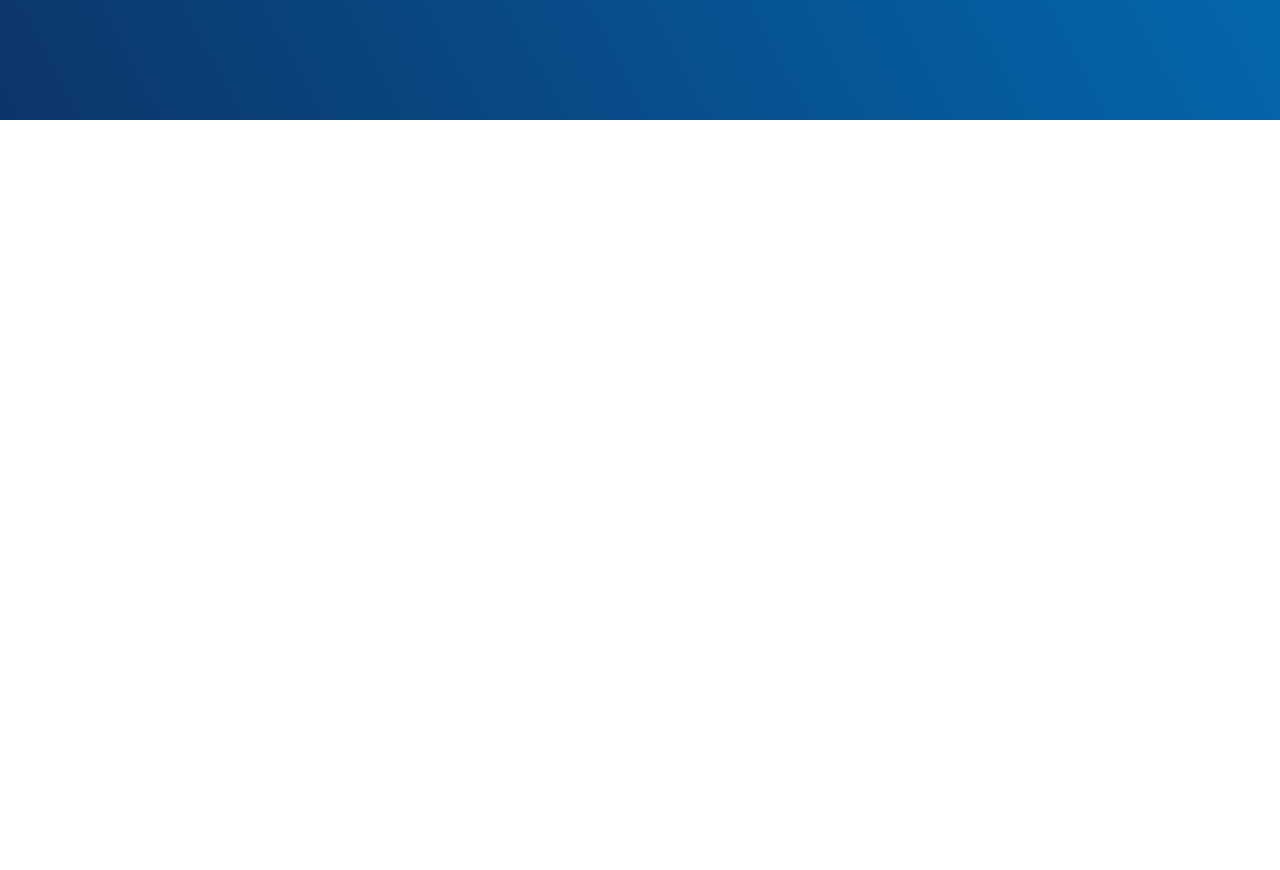
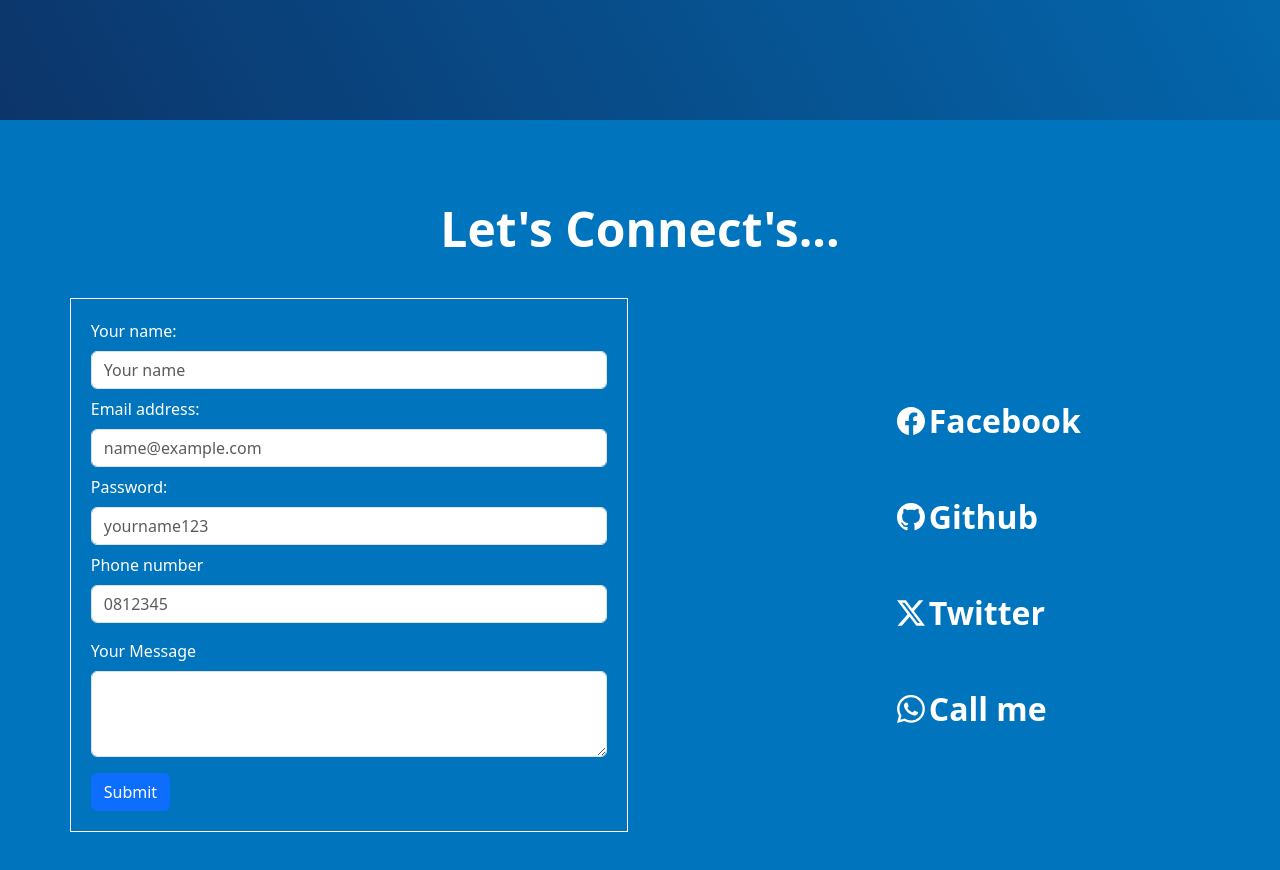
Before and after one commit to ikhsanmuhamad22/mikhsan-V2, a React (Vite) app: page / in a window 1280 px wide. Shown: the part 680-1550 px from the top of the page. Before the commit the page ends 800 px from the top, so only its background shows below. Built offline with nearby package versions, Linux system fonts and the light colour scheme.

Commit message:
add section contacts

```diff
--- a/src/Components/App.tsx
+++ b/src/Components/App.tsx
@@ -1,10 +1,12 @@
 import HeaderFixed from './header/HeaderFixed';
 import SectionAbout from './section/SectionAbout';
+import SectionContacts from './section/SectionCotacts';
 function App() {
   return (
     <>
       <HeaderFixed />
       <SectionAbout />
+      <SectionContacts />
     </>
   );
 }
--- /dev/null
+++ b/src/Components/section/SectionCotacts.tsx
@@ -0,0 +1,157 @@
+const SectionContacts = () => {
+  return (
+    <section className="section-contacts">
+      <h1>Let's Connect's...</h1>
+      <div className="d-flex container-contacts">
+        <div className="form d-flex flex-row flex-grow-1 justify-content-center align-items-center">
+          <div className="form-container">
+            <div className="mb-3 d-flex flex-column gap-2">
+              <div>
+                <label
+                  htmlFor="exampleFormControlInput1"
+                  className="form-label"
+                >
+                  <p>Your name:</p>
+                </label>
+                <input
+                  type="text"
+                  className="form-control"
+                  id="exampleFormControlInput1"
+                  placeholder="Your name"
+                />
+              </div>
+              <div>
+                <label
+                  htmlFor="exampleFormControlInput1"
+                  className="form-label"
+                >
+                  <p>Email address:</p>
+                </label>
+                <input
+                  type="email"
+                  className="form-control"
+                  id="exampleFormControlInput1"
+                  placeholder="name@example.com"
+                />
+              </div>
+              <div>
+                <label
+                  htmlFor="exampleFormControlInput1"
+                  className="form-label"
+                >
+                  <p>Password:</p>
+                </label>
+                <input
+                  type="password"
+                  className="form-control"
+                  id="exampleFormControlInput1"
+                  placeholder="yourname123"
+                />
+              </div>
+              <div>
+                <label
+                  htmlFor="exampleFormControlInput1"
+                  className="form-label"
+                >
+                  <p>Phone number</p>
+                </label>
+                <input
+                  type="text"
+                  className="form-control"
+                  id="exampleFormControlInput1"
+                  placeholder="0812345"
+                />
+              </div>
+            </div>
+            <div className="mb-3">
+              <label
+                htmlFor="exampleFormControlTextarea1"
+                className="form-label"
+              >
+                <p>Your Message</p>
+              </label>
+              <textarea
+                className="form-control"
+                id="exampleFormControlTextarea1"
+                rows={3}
+              ></textarea>
+            </div>
+            <button type="submit" className="btn btn-primary mx-auto">
+              Submit
+            </button>
+          </div>
+        </div>
+        <div className="contacts d-flex flex-grow-1 justify-content-center align-items-center">
+          <div className="contact-links d-flex flex-column gap-5">
+            <a
+              className="contact-items d-flex align-items-center gap-1"
+              href="#"
+            >
+              <svg
+                xmlns="http://www.w3.org/2000/svg"
+                width="28"
+                height="28"
+                fill="currentColor"
+                className="bi bi-facebook"
+                viewBox="0 0 16 16"
+              >
+                <path d="M16 8.049c0-4.446-3.582-8.05-8-8.05C3.58 0-.002 3.603-.002 8.05c0 4.017 2.926 7.347 6.75 7.951v-5.625h-2.03V8.05H6.75V6.275c0-2.017 1.195-3.131 3.022-3.131.876 0 1.791.157 1.791.157v1.98h-1.009c-.993 0-1.303.621-1.303 1.258v1.51h2.218l-.354 2.326H9.25V16c3.824-.604 6.75-3.934 6.75-7.951" />
+              </svg>
+              <p>Facebook</p>
+            </a>
+            <a
+              className="contact-items d-flex align-items-center gap-1"
+              href="#"
+            >
+              <svg
+                xmlns="http://www.w3.org/2000/svg"
+                width="28"
+                height="28"
+                fill="currentColor"
+                className="bi bi-github"
+                viewBox="0 0 16 16"
+              >
+                <path d="M8 0C3.58 0 0 3.58 0 8c0 3.54 2.29 6.53 5.47 7.59.4.07.55-.17.55-.38 0-.19-.01-.82-.01-1.49-2.01.37-2.53-.49-2.69-.94-.09-.23-.48-.94-.82-1.13-.28-.15-.68-.52-.01-.53.63-.01 1.08.58 1.23.82.72 1.21 1.87.87 2.33.66.07-.52.28-.87.51-1.07-1.78-.2-3.64-.89-3.64-3.95 0-.87.31-1.59.82-2.15-.08-.2-.36-1.02.08-2.12 0 0 .67-.21 2.2.82.64-.18 1.32-.27 2-.27.68 0 1.36.09 2 .27 1.53-1.04 2.2-.82 2.2-.82.44 1.1.16 1.92.08 2.12.51.56.82 1.27.82 2.15 0 3.07-1.87 3.75-3.65 3.95.29.25.54.73.54 1.48 0 1.07-.01 1.93-.01 2.2 0 .21.15.46.55.38A8.012 8.012 0 0 0 16 8c0-4.42-3.58-8-8-8" />
+              </svg>
+              <p>Github</p>
+            </a>
+            <a
+              className="contact-items d-flex align-items-center gap-1"
+              href="#"
+            >
+              <svg
+                xmlns="http://www.w3.org/2000/svg"
+                width="28"
+                height="28"
+                fill="currentColor"
+                className="bi bi-twitter-x"
+                viewBox="0 0 16 16"
+              >
+                <path d="M12.6.75h2.454l-5.36 6.142L16 15.25h-4.937l-3.867-5.07-4.425 5.07H.316l5.733-6.57L0 .75h5.063l3.495 4.633L12.601.75Zm-.86 13.028h1.36L4.323 2.145H2.865l8.875 11.633Z" />
+              </svg>
+              <p>Twitter</p>
+            </a>
+            <a
+              className="contact-items d-flex align-items-center gap-1"
+              href="#"
+            >
+              <svg
+                xmlns="http://www.w3.org/2000/svg"
+                width="28"
+                height="28"
+                fill="currentColor"
+                className="bi bi-whatsapp"
+                viewBox="0 0 16 16"
+              >
+                <path d="M13.601 2.326A7.854 7.854 0 0 0 7.994 0C3.627 0 .068 3.558.064 7.926c0 1.399.366 2.76 1.057 3.965L0 16l4.204-1.102a7.933 7.933 0 0 0 3.79.965h.004c4.368 0 7.926-3.558 7.93-7.93A7.898 7.898 0 0 0 13.6 2.326zM7.994 14.521a6.573 6.573 0 0 1-3.356-.92l-.24-.144-2.494.654.666-2.433-.156-.251a6.56 6.56 0 0 1-1.007-3.505c0-3.626 2.957-6.584 6.591-6.584a6.56 6.56 0 0 1 4.66 1.931 6.557 6.557 0 0 1 1.928 4.66c-.004 3.639-2.961 6.592-6.592 6.592zm3.615-4.934c-.197-.099-1.17-.578-1.353-.646-.182-.065-.315-.099-.445.099-.133.197-.513.646-.627.775-.114.133-.232.148-.43.05-.197-.1-.836-.308-1.592-.985-.59-.525-.985-1.175-1.103-1.372-.114-.198-.011-.304.088-.403.087-.088.197-.232.296-.346.1-.114.133-.198.198-.33.065-.134.034-.248-.015-.347-.05-.099-.445-1.076-.612-1.47-.16-.389-.323-.335-.445-.34-.114-.007-.247-.007-.38-.007a.729.729 0 0 0-.529.247c-.182.198-.691.677-.691 1.654 0 .977.71 1.916.81 2.049.098.133 1.394 2.132 3.383 2.992.47.205.84.326 1.129.418.475.152.904.129 1.246.08.38-.058 1.171-.48 1.338-.943.164-.464.164-.86.114-.943-.049-.084-.182-.133-.38-.232z" />
+              </svg>
+              <p>Call me</p>
+            </a>
+          </div>
+        </div>
+      </div>
+    </section>
+  );
+};
+
+export default SectionContacts;
--- a/src/styles/styles.scss
+++ b/src/styles/styles.scss
@@ -23,7 +23,7 @@ p,
 a {
   color: white !important;
   padding: 0;
-  margin: 0;
+  margin: 0 !important;
 }
 
 body {
@@ -94,3 +94,36 @@ section {
   color: $primary-accent !important;
   font-style: italic;
 }
+
+// section contacts styles
+.section-contacts {
+  padding-top: 5vh;
+  background-color: $secondary-color;
+}
+.section-contacts h1 {
+  font-size: 3rem;
+  font-weight: 700;
+  text-align: center;
+  margin: 40px !important;
+}
+
+.container-contacts {
+  min-height: 100%;
+}
+
+.form-container {
+  padding: 20px;
+  width: 80%;
+  border: 1px solid white;
+}
+
+.contact-items {
+  font-size: 2rem;
+  font-weight: 700;
+  transition: transform 0.3s ease-out;
+  text-decoration: none;
+}
+
+.contact-items:hover {
+  transform: translateY(10px);
+}
```
